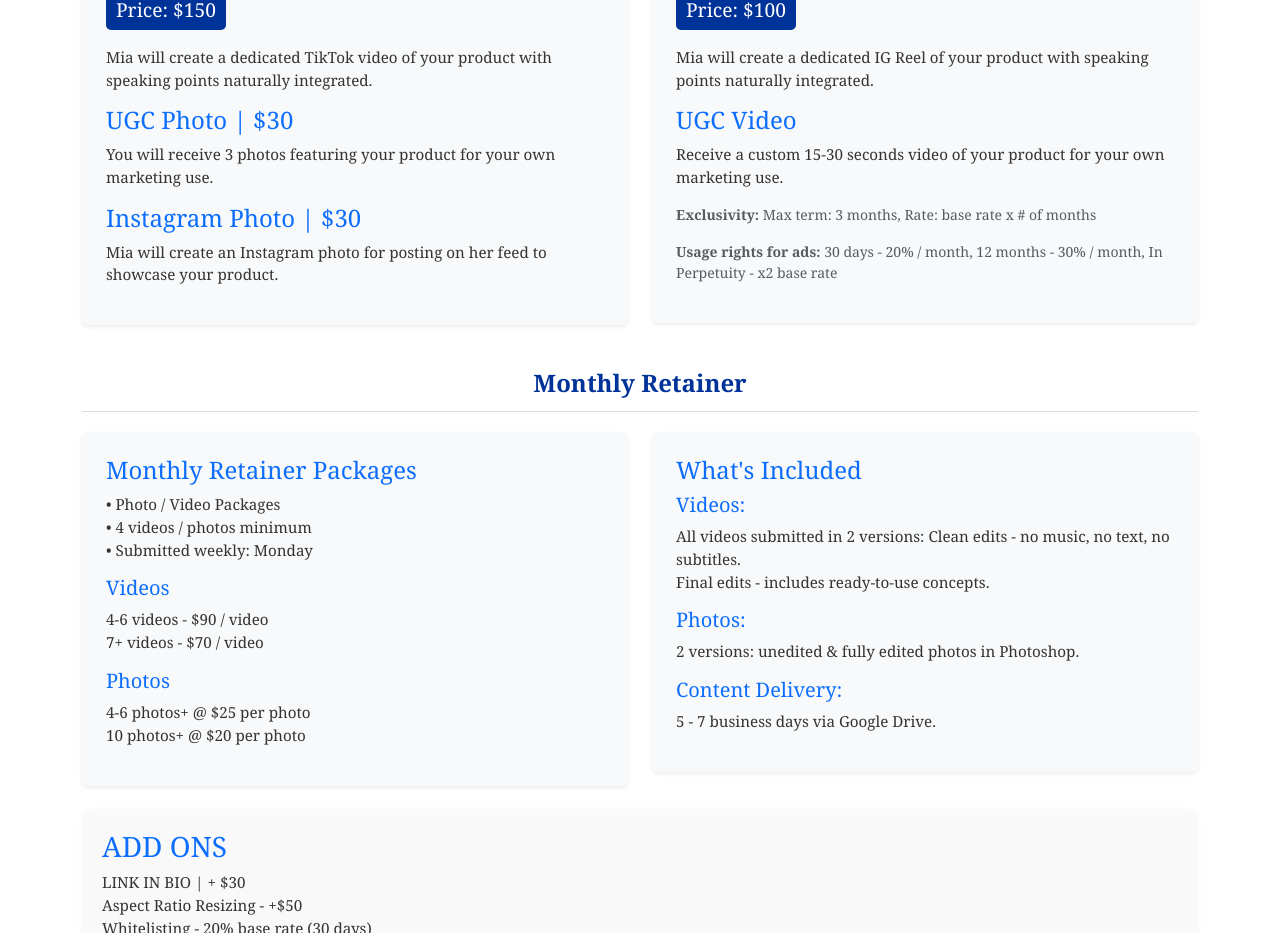
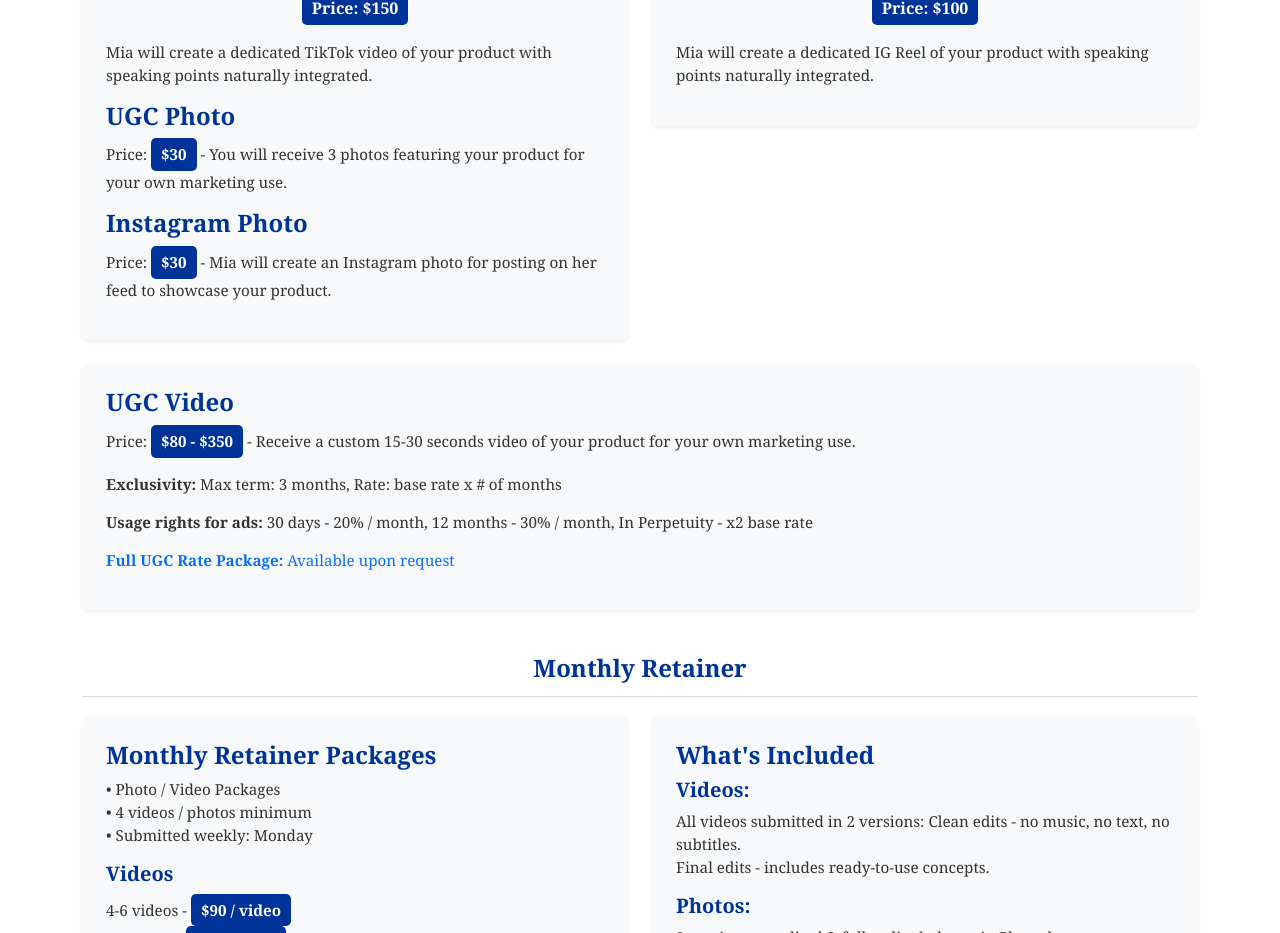
Before and after one commit to shibilon1/Mia, a plain HTML site: page index.html in a window 1280 px wide. Shown: the part 233-1166 px from the top of the page. Drawn offline with nearby package versions, Linux system fonts and the light colour scheme.

Commit message:
index.html
Signed-off-by: shibilon1 <shibilon.tf@gmail.com>

```diff
--- a/index.html
+++ b/index.html
@@ -26,13 +26,14 @@
             margin-bottom: 30px;
             font-weight: bold;
         }
-        .price-tag {
-            font-size: 1.2em;
+        .price-badge {
+            font-size: 1em;
             color: #ffffff;
             background-color: #003399;
             padding: 5px 10px;
             border-radius: 5px;
             display: inline-block;
+            font-weight: bold;
         }
         .info {
             font-size: 0.95em;
@@ -63,6 +64,10 @@
         .contact a:hover {
             text-decoration: underline;
         }
+        .pricing-section h4, .pricing-section h5 {
+            color: #003399;
+            font-weight: bold;
+        }
     </style>
 </head>
 <body>
@@ -72,26 +77,38 @@
 
         <div class="row mb-4">
             <div class="col-md-6">
-                <div class="bg-light p-4 rounded shadow-sm">
-                    <h2 class="text-center text-primary">TikTok Dedicated</h2>
-                    <p class="price-tag text-center mb-3">Price: $150</p>
+                <div class="bg-light p-4 rounded shadow-sm pricing-section">
+                    <h2 class="text-center">TikTok Dedicated</h2>
+                    <p class="text-center mb-3">
+                        <span class="price-badge">Price: $150</span>
+                    </p>
                     <p class="info">Mia will create a dedicated TikTok video of your product with speaking points naturally integrated.</p>
-                    <h4 class="text-primary">UGC Photo | $30</h4>
-                    <p class="info">You will receive 3 photos featuring your product for your own marketing use.</p>
-                    <h4 class="text-primary">Instagram Photo | $30</h4>
-                    <p class="info">Mia will create an Instagram photo for posting on her feed to showcase your product.</p>
+                    <h4>UGC Photo</h4>
+                    <p class="info">Price: <span class="price-badge">$30</span> - You will receive 3 photos featuring your product for your own marketing use.</p>
+                    <h4>Instagram Photo</h4>
+                    <p class="info">Price: <span class="price-badge">$30</span> - Mia will create an Instagram photo for posting on her feed to showcase your product.</p>
                 </div>
             </div>
 
             <div class="col-md-6">
-                <div class="bg-light p-4 rounded shadow-sm">
-                    <h2 class="text-center text-primary">Instagram Reels</h2>
-                    <p class="price-tag text-center mb-3">Price: $100</p>
+                <div class="bg-light p-4 rounded shadow-sm pricing-section">
+                    <h2 class="text-center">Instagram Reels</h2>
+                    <p class="text-center mb-3">
+                        <span class="price-badge">Price: $100</span>
+                    </p>
                     <p class="info">Mia will create a dedicated IG Reel of your product with speaking points naturally integrated.</p>
-                    <h4 class="text-primary">UGC Video</h4>
-                    <p class="info">Receive a custom 15-30 seconds video of your product for your own marketing use.</p>
-                    <p class="small text-muted"><strong>Exclusivity:</strong> Max term: 3 months, Rate: base rate x # of months</p>
-                    <p class="small text-muted"><strong>Usage rights for ads:</strong> 30 days - 20% / month, 12 months - 30% / month, In Perpetuity - x2 base rate</p>
+                </div>
+            </div>
+        </div>
+
+        <div class="row mb-4">
+            <div class="col-md-12">
+                <div class="bg-light p-4 rounded shadow-sm pricing-section">
+                    <h4>UGC Video</h4>
+                    <p class="info">Price: <span class="price-badge">$80 - $350</span> - Receive a custom 15-30 seconds video of your product for your own marketing use.</p>
+                    <p class="info"><strong>Exclusivity:</strong> Max term: 3 months, Rate: base rate x # of months</p>
+                    <p class="info"><strong>Usage rights for ads:</strong> 30 days - 20% / month, 12 months - 30% / month, In Perpetuity - x2 base rate</p>
+                    <p class="info text-primary"><strong>Full UGC Rate Package:</strong> Available upon request</p>
                 </div>
             </div>
         </div>
@@ -99,28 +116,28 @@
         <div class="section-title">Monthly Retainer</div>
         <div class="row mb-4">
             <div class="col-md-6">
-                <div class="bg-light p-4 rounded shadow-sm">
-                    <h4 class="text-primary">Monthly Retainer Packages</h4>
+                <div class="bg-light p-4 rounded shadow-sm pricing-section">
+                    <h4>Monthly Retainer Packages</h4>
                     <ul class="info list-unstyled">
                         <li>• Photo / Video Packages</li>
                         <li>• 4 videos / photos minimum</li>
                         <li>• Submitted weekly: Monday</li>
                     </ul>
-                    <h5 class="text-primary">Videos</h5>
-                    <p class="info">4-6 videos - $90 / video<br>7+ videos - $70 / video</p>
-                    <h5 class="text-primary">Photos</h5>
-                    <p class="info">4-6 photos+ @ $25 per photo<br>10 photos+ @ $20 per photo</p>
+                    <h5>Videos</h5>
+                    <p class="info">4-6 videos - <span class="price-badge">$90 / video</span><br>7+ videos - <span class="price-badge">$70 / video</span></p>
+                    <h5>Photos</h5>
+                    <p class="info">4-6 photos+ @ <span class="price-badge">$25 per photo</span><br>10 photos+ @ <span class="price-badge">$20 per photo</span></p>
                 </div>
             </div>
 
             <div class="col-md-6">
-                <div class="bg-light p-4 rounded shadow-sm">
-                    <h4 class="text-primary">What's Included</h4>
-                    <h5 class="text-primary">Videos:</h5>
+                <div class="bg-light p-4 rounded shadow-sm pricing-section">
+                    <h4>What's Included</h4>
+                    <h5>Videos:</h5>
                     <p class="info">All videos submitted in 2 versions: Clean edits - no music, no text, no subtitles.<br>Final edits - includes ready-to-use concepts.</p>
-                    <h5 class="text-primary">Photos:</h5>
+                    <h5>Photos:</h5>
                     <p class="info">2 versions: unedited & fully edited photos in Photoshop.</p>
-                    <h5 class="text-primary">Content Delivery:</h5>
+                    <h5>Content Delivery:</h5>
                     <p class="info">5 - 7 business days via Google Drive.</p>
                 </div>
             </div>
@@ -129,19 +146,21 @@
         <div class="add-ons">
             <h3 class="text-primary">ADD ONS</h3>
             <p class="info">
-                LINK IN BIO | + $30<br>
-                Aspect Ratio Resizing - +$50<br>
+                LINK IN BIO | <span class="price-badge">+ $30</span><br>
+                Aspect Ratio Resizing - <span class="price-badge">+$50</span><br>
                 Whitelisting - 20% base rate (30 days)<br>
-                Full Body Green Screen - +$80<br>
-                Rush Delivery (3 days) - +$150<br>
-                Script Writing - $50<br>
-                Reshoots - $60<br>
-                Script Reads - $80
+                Full Body Green Screen - <span class="price-badge">+$80</span><br>
+                Rush Delivery (3 days) - <span class="price-badge">+$150</span><br>
+                Script Writing - <span class="price-badge">$50</span><br>
+                Reshoots - <span class="price-badge">$60</span><br>
+                Script Reads - <span class="price-badge">$80</span>
             </p>
         </div>
 
         <div class="contact text-center mt-4">
-            <h4 class="text-primary">Fill out onboarding questionnaire *</h4>
+            <h4 class="text-primary">
+                <a href="https://form.jotform.com/241213671100439" target="_blank">Fill out onboarding questionnaire *</a>
+            </h4>
             <h5>Contact Me for Further Inquiries & Collaboration</h5>
             <p><a href="mailto:ugcmia.collab@gmail.com">ugcmia.collab@gmail.com</a></p>
             <p><a href="tel:+639309433836">+639309433836</a></p>
```
